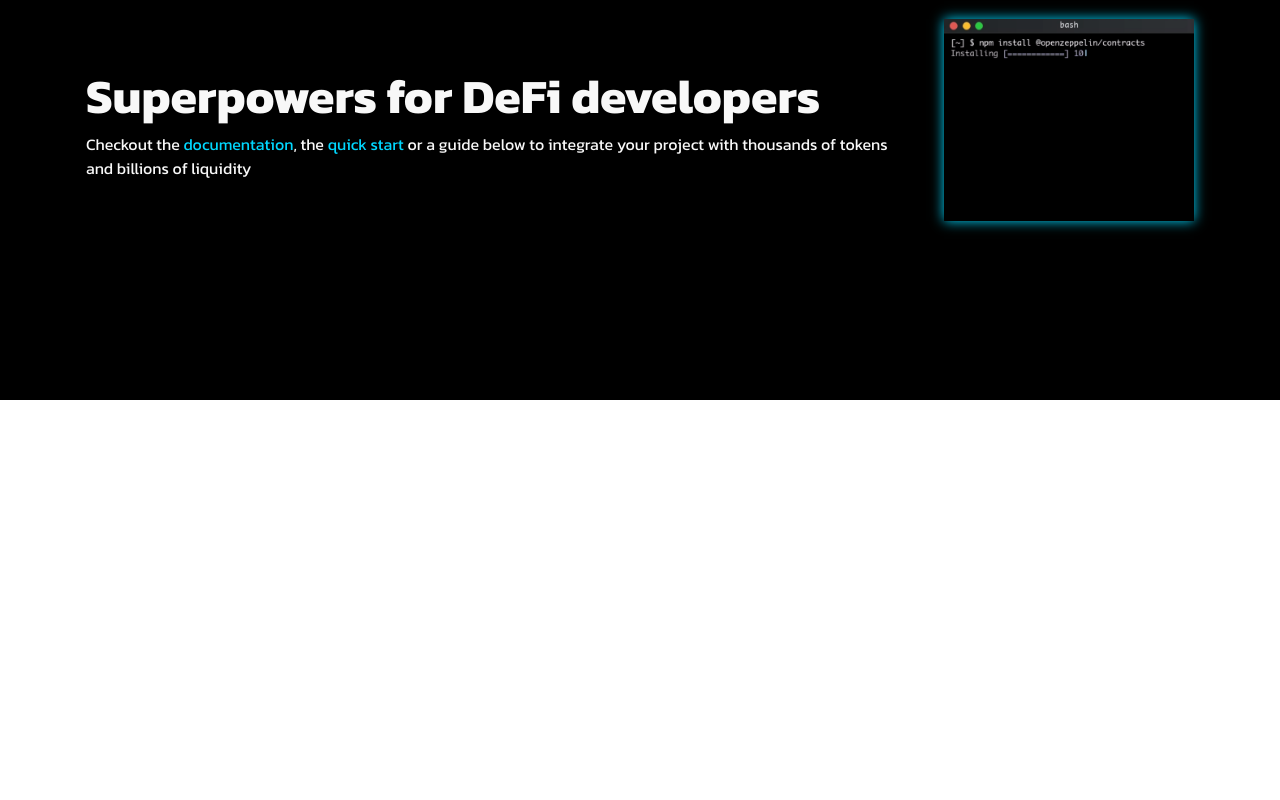
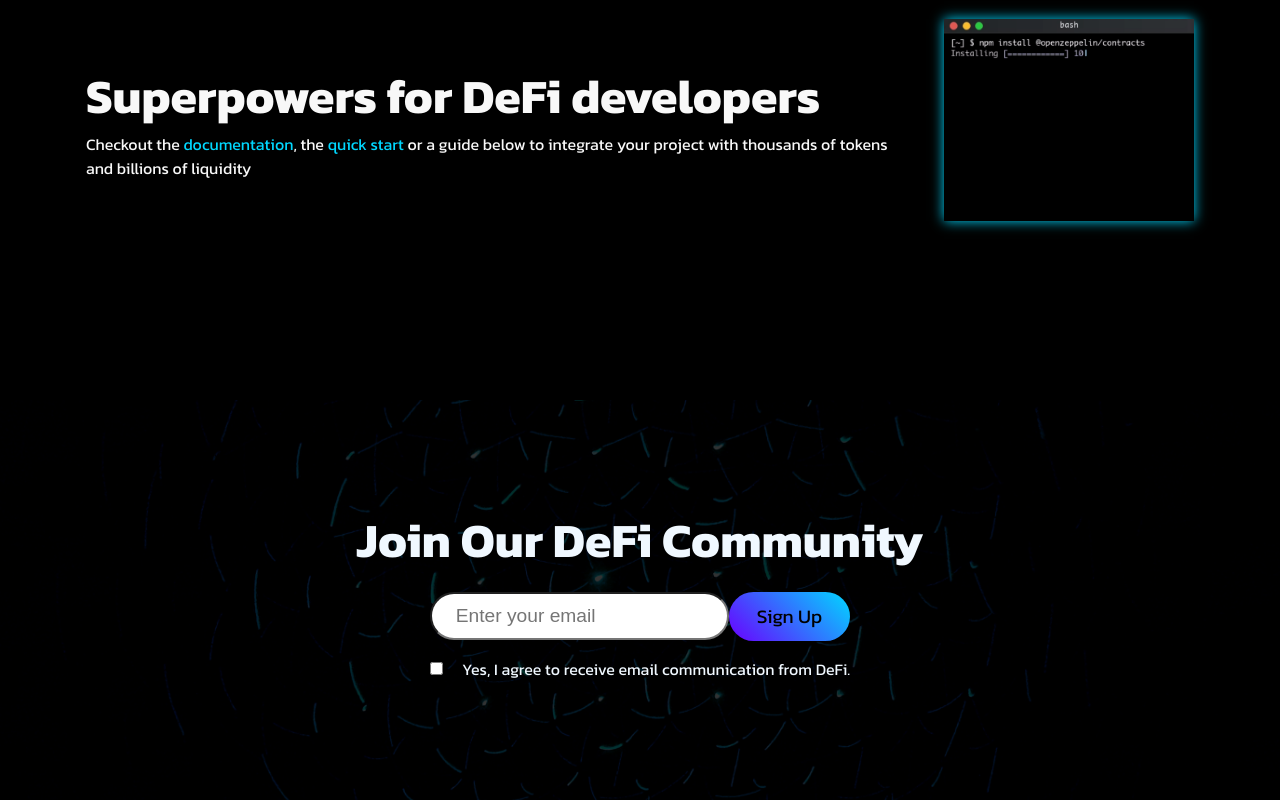
Before and after one commit to bishar08/defi-react-app, a React (Create React App) app: page / in a window 1280 px wide. Shown: the part 1326-2126 px from the top of the page. Before the commit the page ends 1726 px from the top, so only its background shows below. Built offline with nearby package versions, Linux system fonts and the light colour scheme.

Commit message:
add a new Subscribe component

```diff
--- a/src/App.js
+++ b/src/App.js
@@ -4,6 +4,7 @@ import Navbar from './components/navbar/Navbar'
 import Hero from './components/hero/Hero'
 import About from './components/about/About'
 import Developer from './components/developer/Developer'
+import Subscribe from './components/subscribe/Subscribe'
 
 function App() {
   return (
@@ -12,6 +13,7 @@ function App() {
       <Hero />
       <About />
       <Developer />
+      <Subscribe />
     </div>
   )
 }
--- a/src/components/developer/Developer.css
+++ b/src/components/developer/Developer.css
@@ -35,3 +35,13 @@
   width: 250px;
   box-shadow: 0px 0px 12px var(--primary-blue);
 }
+
+@media screen and (max-width: 940px) {
+  .developers .container {
+    flex-direction: column;
+  }
+
+  .developers right: {
+    margin: 3rem 0;
+  }
+}
--- /dev/null
+++ b/src/components/subscribe/Subscribe.css
@@ -0,0 +1,53 @@
+.subscribe {
+  background-color: rgba(0, 0, 0, 0.8);
+  color: aliceblue;
+  height: 50vh;
+  width: 100%;
+  position: relative;
+  padding: 1rem;
+}
+
+.subscribe:before {
+  content: '';
+  background: url('../../assets/subscribe.jpeg') no-repeat center center/cover;
+  height: 100%;
+  width: 100%;
+  position: absolute;
+  top: 0;
+  left: 0;
+  z-index: -1;
+}
+
+.subscribe .content {
+  display: flex;
+  flex-direction: column;
+  justify-content: center;
+  align-items: center;
+  height: 100%;
+  width: 100%;
+  margin: auto;
+}
+
+.subscribe .form-container {
+  display: flex;
+  justify-content: space-between;
+  align-items: center;
+  width: 100%;
+  margin: 1rem 0;
+}
+
+.subscribe input {
+  padding: 0.7rem 1.5rem;
+  font-size: 1.2rem;
+  border-radius: 50rem;
+}
+
+.subscribe input [type='checkbox'] {
+  margin-right: 0.5rem;
+}
+
+@media screen and (max-width: 495px) {
+  .subscribe .display-col {
+    flex-direction: column;
+  }
+}
--- /dev/null
+++ b/src/components/subscribe/Subscribe.js
@@ -0,0 +1,27 @@
+import React from 'react'
+import './Subscribe.css'
+
+const Subscribe = () => {
+  return (
+    <div className="subscribe">
+      <div className="content">
+        <h2>Join Our DeFi Community</h2>
+        <form
+          action="https://getform.io/f/1fedd5dc-8354-409a-a6c1-7e181d2ba1e5"
+          method="POST"
+        >
+          <div className="form-container display-col">
+            <input type="email" name="email" placeholder="Enter your email" />
+            <button className="btn">Sign Up</button>
+          </div>
+          <div className="form-container">
+            <input type="checkbox" />
+            <p>Yes, I agree to receive email communication from DeFi.</p>
+          </div>
+        </form>
+      </div>
+    </div>
+  )
+}
+
+export default Subscribe
```
